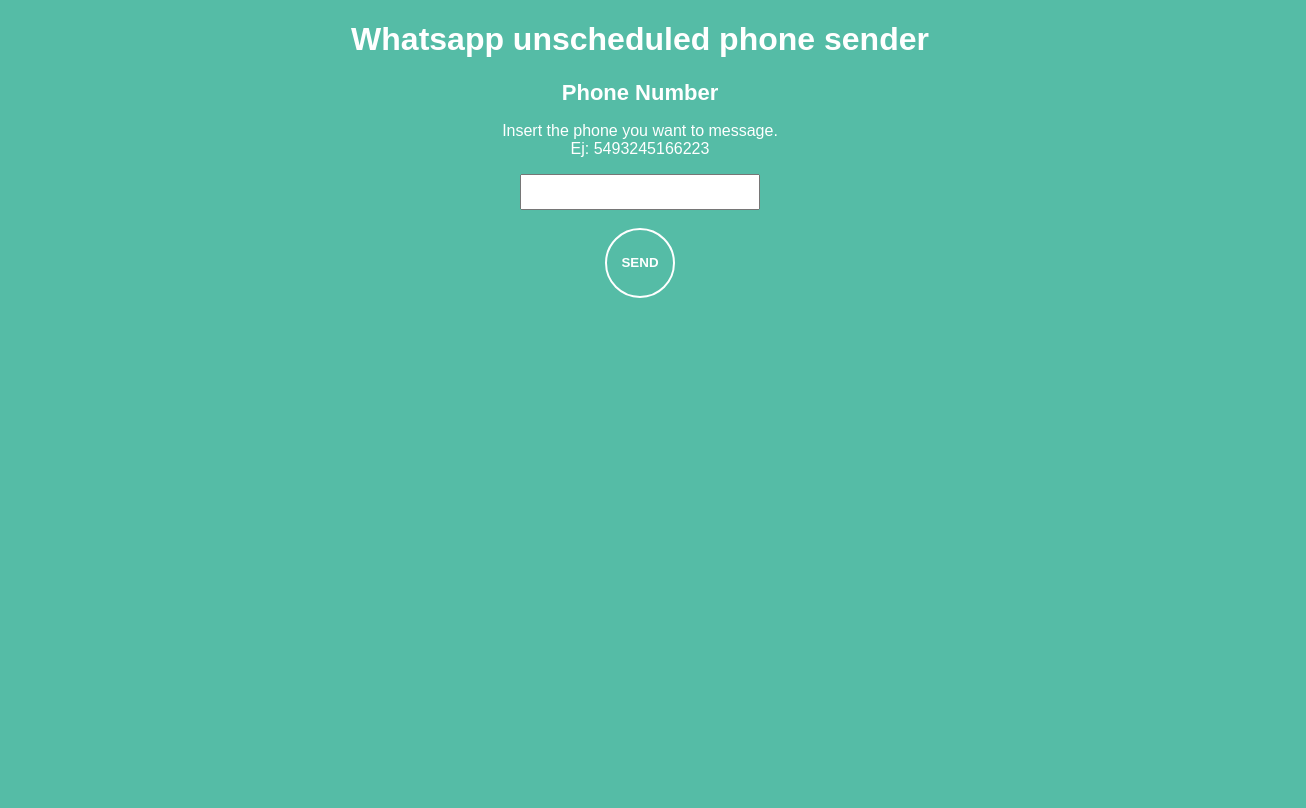
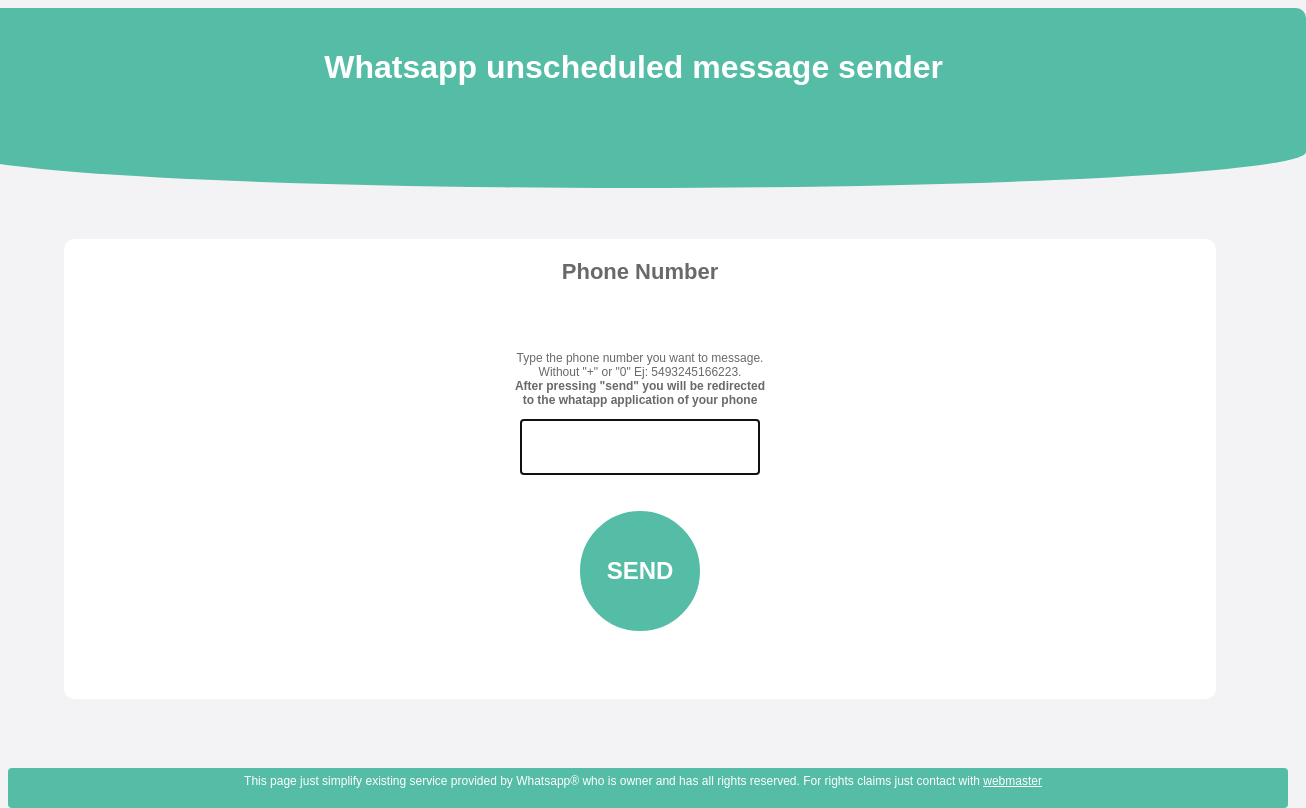
Before and after one commit to gonrivas/whatsappSender, a plain HTML site: page index.html in a window 1280 px wide. Shown: the whole page, 1306 px wide, since content can reach past the window. Drawn offline with Linux system fonts and the light colour scheme.

Commit message:
Version 1.1
Styles changes and add functionalities

```diff
--- /dev/null
+++ b/code.js
@@ -0,0 +1,12 @@
+ var clicks = 0
+        const phoneNumber = document.querySelector("#phoneNumber")
+        const sendButton = document.querySelector("#sendButton")
+
+
+
+
+        sendButton.onclick = function () {
+            location.href = "http://wa.me/" + phoneNumber.value;
+
+        }
+        phoneNumber.focus()
--- a/index.html
+++ b/index.html
@@ -5,29 +5,47 @@
     <meta charset="UTF-8">
     <meta http-equiv="X-UA-Compatible" content="IE=edge">
     <meta name="viewport" content="width=device-width, initial-scale=1.0">
+    <meta name="description"
+        content="Send a whatsapp message to any phone without adding to your contacts. Easy, free and fast. Just type the phone you want to message and it will open in your Whatsapp application" />
+    <meta name="keywords"
+        content="whatsapp, wasap, menssage, mensaje, unscheduled, no agendado, sender, message sender, free message, contact, no contact, contacto, enviar mensaje, phone, phone number, mobile, enviar, mandar, telefono, celular, movil" />
+    <meta name="format-detection" content="telephone=no">
+
     <title>Send a whatsapp message to an unscheduled number</title>
     <link rel="stylesheet" href="/style.css">
+    <script async src="https://pagead2.googlesyndication.com/pagead/js/adsbygoogle.js?client=ca-pub-1177008897305409"
+        crossorigin="anonymous"></script>
+    <script data-ad-client="ca-pub-1177008897305409" async
+        src="https://pagead2.googlesyndication.com/pagead/js/adsbygoogle.js"></script>
 
 
 </head>
 
 <body>
-    <h1>Whatsapp unscheduled phone sender</h1>
-    <label for="phoneNumber"> <strong>Phone Number</strong> </label> <br>
-    <p>Insert the phone you want to message. <br> Ej: 5493245166223</p>
-    <input id="phoneNumber" type="text"><br><br>
-    <button id="sendButton"> <strong>SEND</strong> </button>
+
+    <header>
+        <h1>Whatsapp unscheduled message sender</h1><br><br>
+    </header>
+    <main>
+
+        <label for="phoneNumber"> <strong>Phone Number</strong> </label> <br><br><br><br>
+        <p style="color: dimgray ;">Type the phone number you want to message. <br>
+            Without "+" or "0" Ej: 5493245166223. <br><strong>After pressing "send" you will be redirected <br> to the
+                whatapp application of your phone</strong> </p>
+        <input id="phoneNumber" type="tel" required><br><br><br>
+        <button id="sendButton"> <strong>SEND</strong> </button>
+
+    </main>
+
+    <footer>
+        <p class="foot">This page just simplify existing service provided by Whatsapp® who is owner and has all rights
+            reserved. For rights claims just contact with <a href="mailto:webmaster@wasender.fun">webmaster</a>
+        </p>
+    </footer>
 
 
-    <script>
-        const phoneNumber = document.querySelector("#phoneNumber")
-        const sendButton = document.querySelector("#sendButton")
 
-        sendButton.onclick = function () {
-            location.href = "http://wa.me/" + phoneNumber.value;
-        }
-    </script>
-
+    <script src="/code.js"></script>
 </body>
 
 </html>
--- a/style.css
+++ b/style.css
@@ -1,15 +1,79 @@
 body {
-    background-color: #55BCA6;
-    color: #ffffff;
+    background-color: #f3f2f4;
+    color: dimgray;
     font-family: Arial, Helvetica, sans-serif;
     text-align: center;
+
+}
+
+header {
+    background-color: #55BCA6;
+    width: 105%;
+    height: 20%;
+    left: -3%;
+    position: absolute;
+    border-top-left-radius: 10px;
+    border-top-right-radius: 10px;
+    border-bottom-left-radius: 50% 20%;
+    border-bottom-right-radius: 50% 20%;
+    color: white;
+    padding-top: 20px;
+
+}
+
+main {
+    align-items: center;
+    padding-top: 20px;
+    width: 90%;
+    height: 55%;
+    background-color: white;
+    border-radius: 10px;
+    position: absolute;
+    top: 50%;
+    overflow: hidden;
+    left: 50%;
+    transform: translate(-50%, -35%);
+}
+
+
+footer {
+    height: 40px;
+    margin: auto;
+    position: absolute;
+    width: 100%;
+    background-color: #55BCA6;
+    top: 96%;
+    border-radius: 4px;
+
+}
+
+a{
+    color: white;
+}
+.clicks {
+    color: dimgray;
+}
+
+p {
+    font-size: 12px;
+    color: dimgray;
+}
+.foot{
+    color: white;
+    margin: auto;
+    padding-top: 6px;
+    text-align: center;
+    padding-right: 10px;
+
 }
 
 input {
-    height: 30px;
+    height: 50px;
     color: dimgray;
     font-size: 18px;
     text-align: center;
+    border: 2px solid #55BCA6;
+
 }
 
 label {
@@ -17,11 +81,12 @@
 }
 
 button {
-    height: 70px;
-    width: 70px;
+    height: 120px;
+    width: 120px;
     color: white;
+    font-size: 24px;
     background-color: #55BCA6;
-    border: 2px solid white;
+    border: 2px solid #55BCA6;
     border-radius: 60%;
 
 
```
